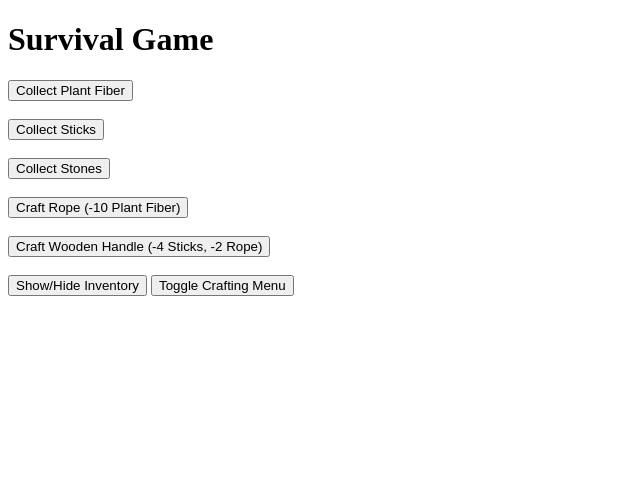
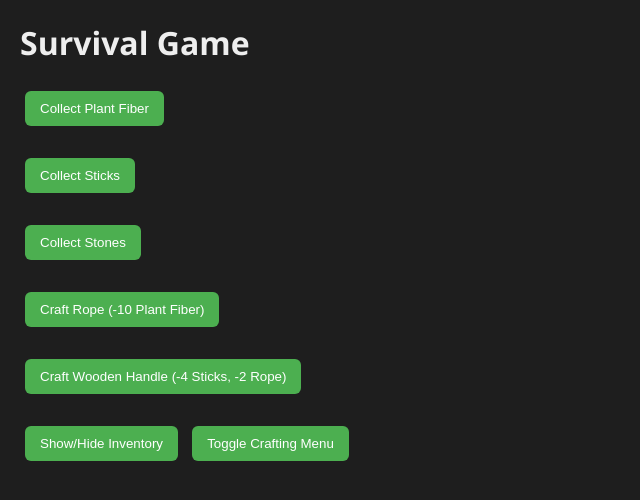
Before and after one commit to Hitoxas/Survival-Game, a Flask app: page / in a window 1280 px wide. Shown: the top 500 px of the page, without its empty margins (0-640 px from the left). Run offline with Flask 3, Linux system fonts and the light colour scheme.

Commit message:
Added simple CSS

```diff
--- /dev/null
+++ b/static/style.css
@@ -0,0 +1,28 @@
+body {
+    background-color: #1e1e1e;
+    color: #eee;
+    font-family: 'Segoe UI', sans-serif;
+    margin: 20px;
+}
+
+button {
+    padding: 10px 15px;
+    margin: 5px;
+    background-color: #4caf50;
+    color: white;
+    border: none;
+    border-radius: 6px;
+    cursor: pointer;
+    transition: background-color 0.2s ease;
+}
+
+button:hover {
+    background-color: #388e3c;
+}
+
+#inventory, #crafting {
+    margin-top: 20px;
+    padding: 10px;
+    background-color: #2a2a2a;
+    border-radius: 8px;
+}
--- a/templates/index.html
+++ b/templates/index.html
@@ -2,6 +2,7 @@
 <html>
 <head>
     <title>Game</title>
+    <link rel="stylesheet" href="{{ url_for('static', filename='style.css') }}">
     <script>
         //Inventory fuctionality
 
@@ -140,6 +141,7 @@
 
 
     </script>
+
 </head>
 <body>
     <h1>Survival Game</h1>
```
